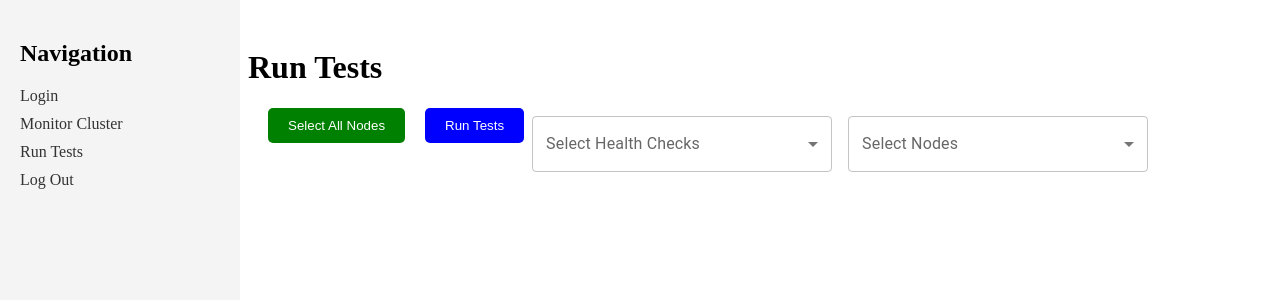
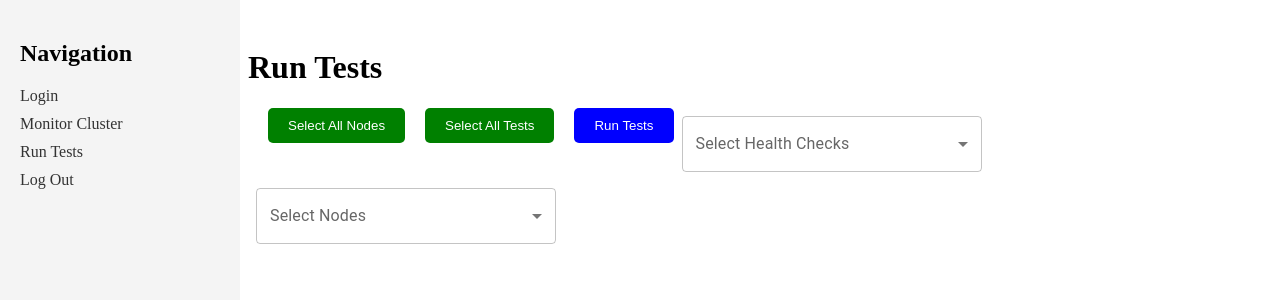
Before and after one commit to IBM/autopilot, a React (Vite) app in the folder app/: page /testing in a window 1280 px wide. Shown: the top 300 px of the page. Built offline with nearby package versions, Linux system fonts and the light colour scheme; the HTML template or start-up script is replaced by a standard one.

Commit message:
added button for selecting all tests

```diff
--- a/app/src/Testing.jsx
+++ b/app/src/Testing.jsx
@@ -28,6 +28,10 @@ function Testing() {
         setSelectedNodes(nodes)
     };
 
+    const selectAllTests = () => {
+        setSelectedTests(tests)
+    };
+
     return (
         <div>
             <h1>Run Tests</h1>
@@ -36,6 +40,12 @@ function Testing() {
                 text="Select All Nodes"
                 color="green"
                 onClick={selectAllNodes}
+            />
+
+            <Button
+                text="Select All Tests"
+                color="green"
+                onClick={selectAllTests}
             />
 
             <Button
```
